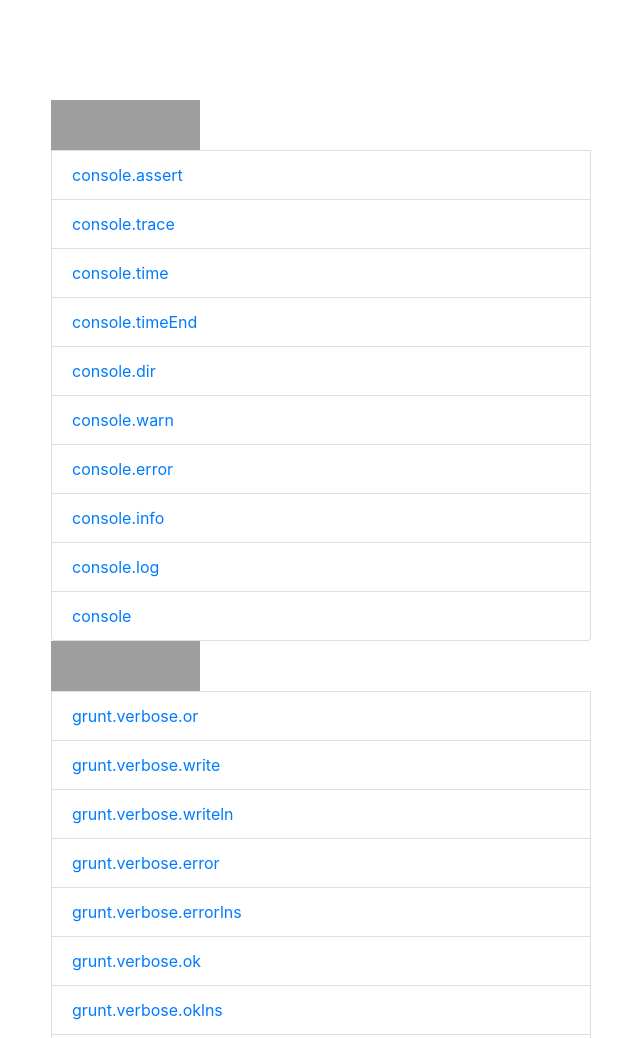
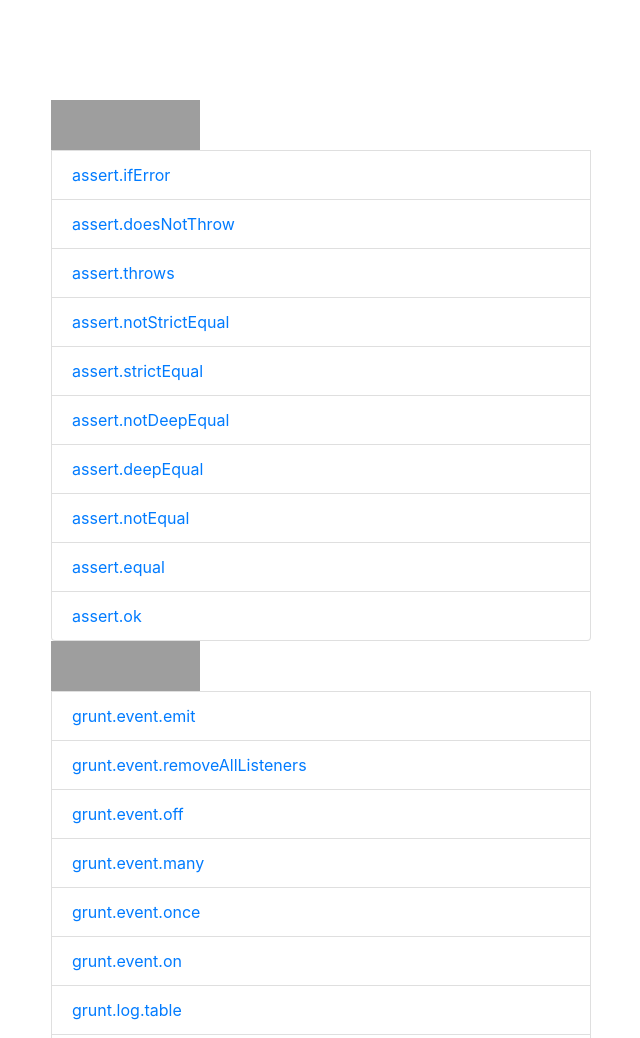
Before and after one commit to haiq87v/haiq87v.github.com, a plain HTML site: page index.html in a window 1280 px wide. Shown: the top 1038 px of the page, without its empty margins (34-674 px from the left). Drawn offline with nearby package versions, Linux system fonts and the light colour scheme; grey boxes are pictures that could not be loaded.

Commit message:
Update index.html

```diff
--- a/index.html
+++ b/index.html
@@ -16,7 +16,7 @@
             background-image: url(http://www.xxd.cn/logo-grunt.png);
         }
     </style></head><body><div class="container"><div class="list-group col-md-6"><a class="link node" href="http://nodejs.cn/">Node.js 中文网</a>
-        <a class="list-group-item" target="_blank" href="http://nodejs.cn/api/console.assert/">console.assert</a><a class="list-group-item" target="_blank" href="http://nodejs.cn/api/console.trace/">console.trace</a><a class="list-group-item" target="_blank" href="http://nodejs.cn/api/console.time/">console.time</a><a class="list-group-item" target="_blank" href="http://nodejs.cn/api/console.timeEnd/">console.timeEnd</a><a class="list-group-item" target="_blank" href="http://nodejs.cn/api/console.dir/">console.dir</a><a class="list-group-item" target="_blank" href="http://nodejs.cn/api/console.warn/">console.warn</a><a class="list-group-item" target="_blank" href="http://nodejs.cn/api/console.error/">console.error</a><a class="list-group-item" target="_blank" href="http://nodejs.cn/api/console.info/">console.info</a><a class="list-group-item" target="_blank" href="http://nodejs.cn/api/console.log/">console.log</a><a class="list-group-item" target="_blank" href="http://nodejs.cn/api/console/">console</a>
+        <a class="list-group-item" target="_blank" href="http://nodejs.cn/api/assert.ifError/">assert.ifError</a><a class="list-group-item" target="_blank" href="http://nodejs.cn/api/assert.doesNotThrow/">assert.doesNotThrow</a><a class="list-group-item" target="_blank" href="http://nodejs.cn/api/assert.throws/">assert.throws</a><a class="list-group-item" target="_blank" href="http://nodejs.cn/api/assert.notStrictEqual/">assert.notStrictEqual</a><a class="list-group-item" target="_blank" href="http://nodejs.cn/api/assert.strictEqual/">assert.strictEqual</a><a class="list-group-item" target="_blank" href="http://nodejs.cn/api/assert.notDeepEqual/">assert.notDeepEqual</a><a class="list-group-item" target="_blank" href="http://nodejs.cn/api/assert.deepEqual/">assert.deepEqual</a><a class="list-group-item" target="_blank" href="http://nodejs.cn/api/assert.notEqual/">assert.notEqual</a><a class="list-group-item" target="_blank" href="http://nodejs.cn/api/assert.equal/">assert.equal</a><a class="list-group-item" target="_blank" href="http://nodejs.cn/api/assert.ok/">assert.ok</a>
     </div><div class="list-group col-md-6"><a class="link grunt" href="http://gruntjs.cn/">Grunt 中文网</a>
-        <a class="list-group-item" target="_blank" href="http://gruntjs.cn/api/grunt.verbose.or/">grunt.verbose.or</a><a class="list-group-item" target="_blank" href="http://gruntjs.cn/api/grunt.verbose.write/">grunt.verbose.write</a><a class="list-group-item" target="_blank" href="http://gruntjs.cn/api/grunt.verbose.writeln/">grunt.verbose.writeln</a><a class="list-group-item" target="_blank" href="http://gruntjs.cn/api/grunt.verbose.error/">grunt.verbose.error</a><a class="list-group-item" target="_blank" href="http://gruntjs.cn/api/grunt.verbose.errorlns/">grunt.verbose.errorlns</a><a class="list-group-item" target="_blank" href="http://gruntjs.cn/api/grunt.verbose.ok/">grunt.verbose.ok</a><a class="list-group-item" target="_blank" href="http://gruntjs.cn/api/grunt.verbose.oklns/">grunt.verbose.oklns</a><a class="list-group-item" target="_blank" href="http://gruntjs.cn/api/grunt.verbose.subhead/">grunt.verbose.subhead</a><a class="list-group-item" target="_blank" href="http://gruntjs.cn/api/grunt.verbose.writeflags/">grunt.verbose.writeflags</a><a class="list-group-item" target="_blank" href="http://gruntjs.cn/api/grunt.verbose.debug/">grunt.verbose.debug</a>
+        <a class="list-group-item" target="_blank" href="http://gruntjs.cn/api/grunt.event.emit/">grunt.event.emit</a><a class="list-group-item" target="_blank" href="http://gruntjs.cn/api/grunt.event.removeAllListeners/">grunt.event.removeAllListeners</a><a class="list-group-item" target="_blank" href="http://gruntjs.cn/api/grunt.event.off/">grunt.event.off</a><a class="list-group-item" target="_blank" href="http://gruntjs.cn/api/grunt.event.many/">grunt.event.many</a><a class="list-group-item" target="_blank" href="http://gruntjs.cn/api/grunt.event.once/">grunt.event.once</a><a class="list-group-item" target="_blank" href="http://gruntjs.cn/api/grunt.event.on/">grunt.event.on</a><a class="list-group-item" target="_blank" href="http://gruntjs.cn/api/grunt.log.table/">grunt.log.table</a><a class="list-group-item" target="_blank" href="http://gruntjs.cn/api/grunt.log.wraptext/">grunt.log.wraptext</a><a class="list-group-item" target="_blank" href="http://gruntjs.cn/api/grunt.log.uncolor/">grunt.log.uncolor</a><a class="list-group-item" target="_blank" href="http://gruntjs.cn/api/grunt.log.wordlist/">grunt.log.wordlist</a>
     </div></div></body></html>
```
